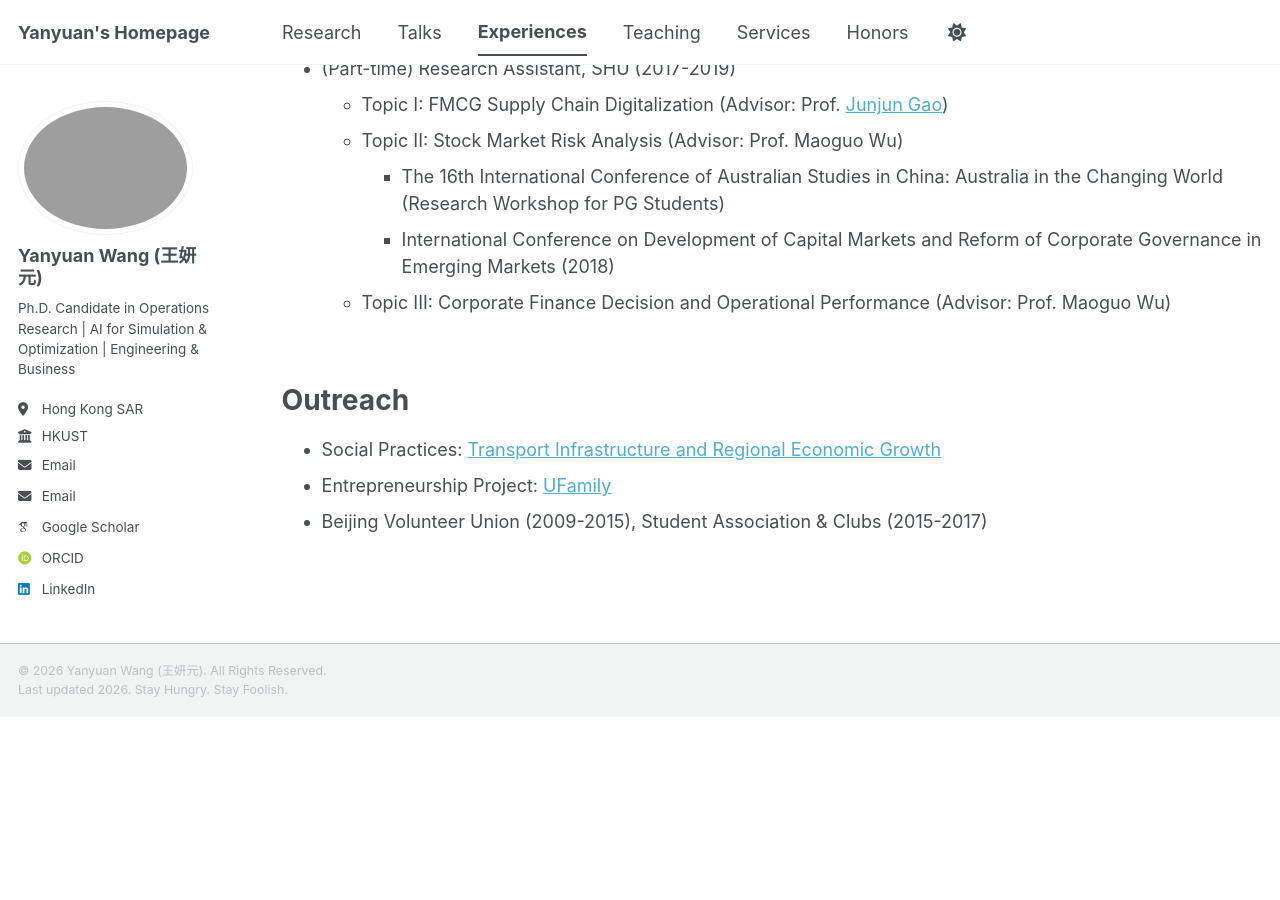
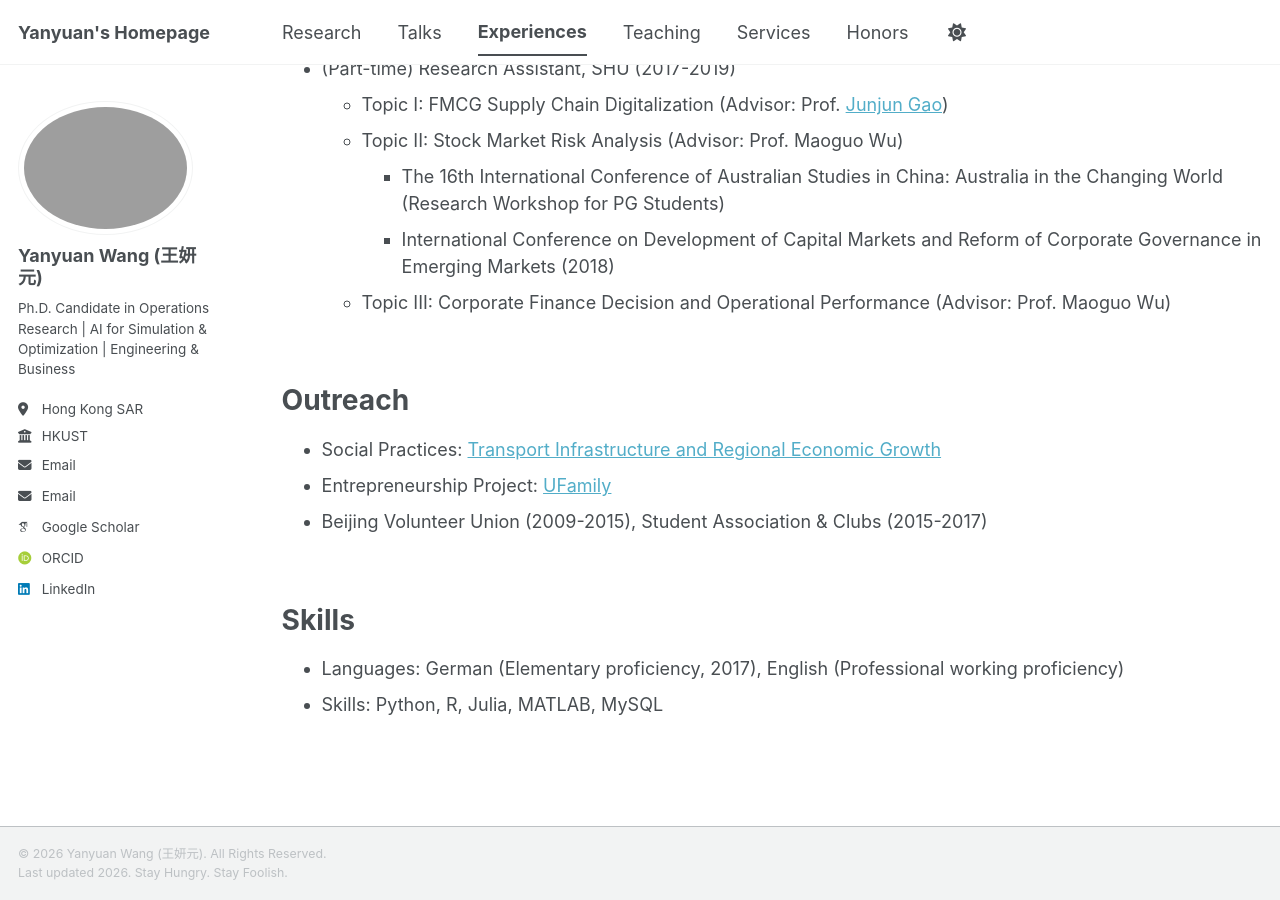
Before and after one commit to yanyuan-wang/yanyuan-wang.github.io, a Jekyll site: the page built from _pages/experiences.md, in a window 1280 px wide and 900 px high, scrolled down 619 px. Built offline with Jekyll 4.4.1, drawn with Linux system fonts in a browser that asks for light colours; some web fonts are replaced; a script bundle is joined from its source files by our own code; library files that are not in the unit come from our copies; before the commit the page ends 1336 px from its top, so only the background shows below that.

Commit message:
Update files
Added skills section with languages and programming skills.

```diff
--- a/_pages/experiences.md
+++ b/_pages/experiences.md
@@ -44,3 +44,12 @@ Outreach
 - Social Practices: [Transport Infrastructure and Regional Economic Growth](https://youth.shu.edu.cn/info/1010/15029.htm)
 - Entrepreneurship Project: [UFamily](http://gjcxcy.bjtu.edu.cn/NewLXItemListForStudentDetail.aspx?ItemNo=297055&year=2018&type=student&IsLXItem=0)
 - Beijing Volunteer Union (2009-2015), Student Association & Clubs (2015-2017)
+
+
+<br>
+
+
+Skills
+======
+- Languages: German (Elementary proficiency, 2017), English (Professional working proficiency)
+- Skills: Python, R, Julia, MATLAB, MySQL
```
